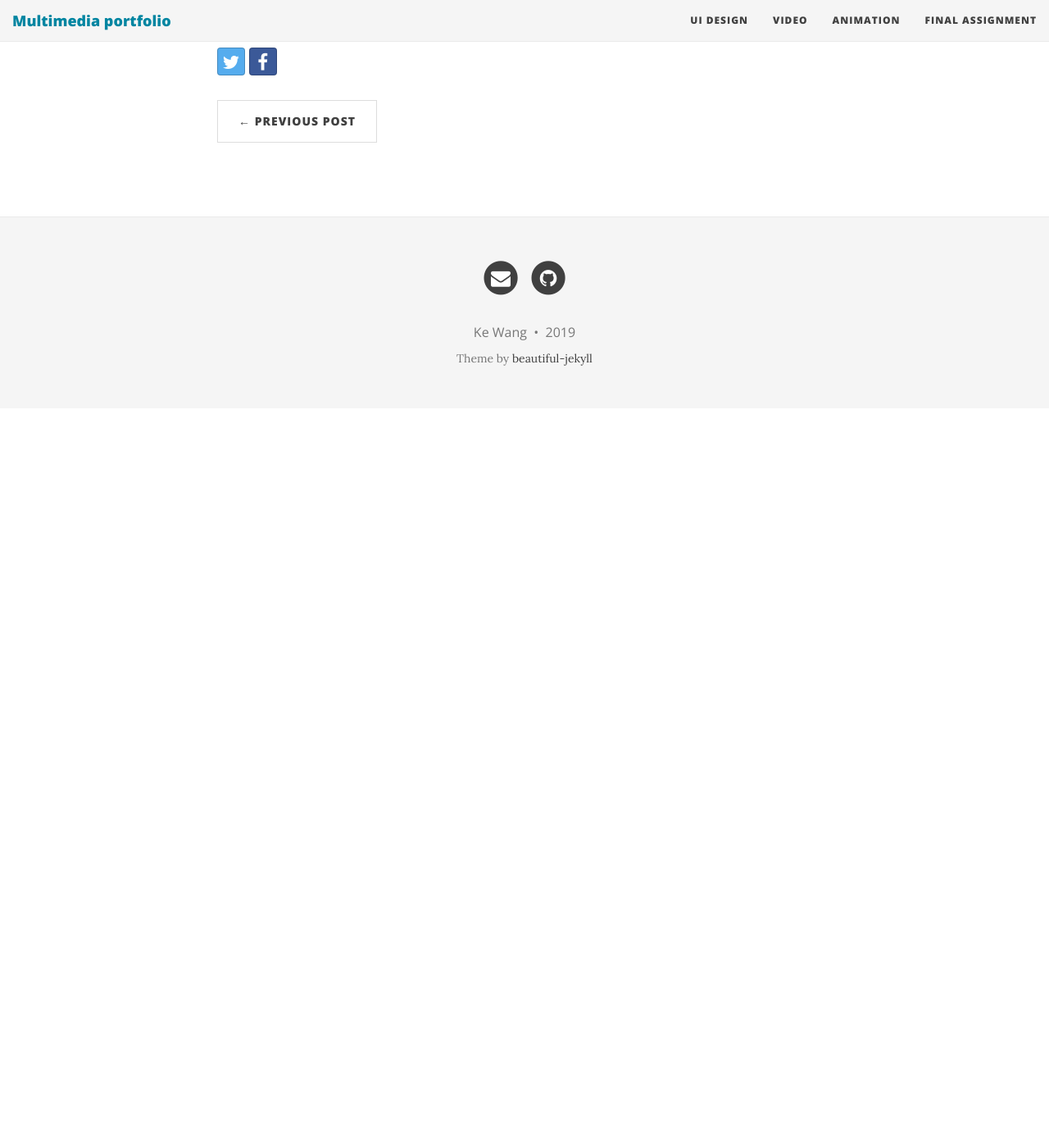
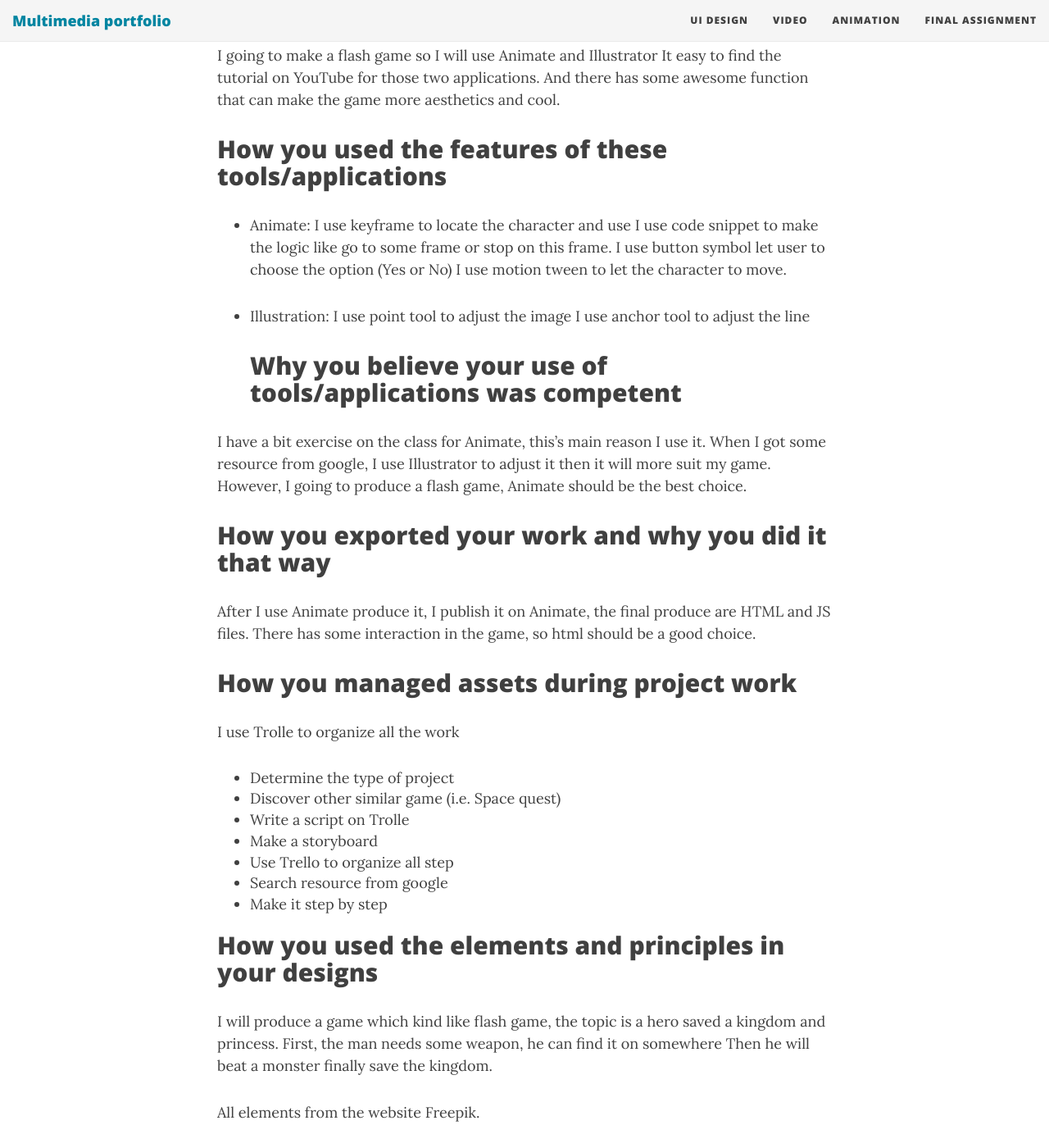
Before and after one commit to jiqi963/Multimedia, a Jekyll site: the page built from _posts/2019-11-15-Final Project.md, in a window 1280 px wide and 1400 px high, scrolled down 270 px. Shown: the whole window at 82% size. Built offline with Jekyll 4.4.1, drawn with Linux system fonts in a browser that asks for light colours; nearby versions of some CDN libraries; before the commit the page ends 900 px from its top, so only the background shows below that; some of the changed text lies outside the part shown.

Commit message:
Done final project

```diff
--- a/_posts/2019-11-15-Final Project.md
+++ b/_posts/2019-11-15-Final Project.md
@@ -4,4 +4,103 @@ title: Final project
 image: /Multimedia/img/stock.jpg
 ---
 
-Final project will show on time
+##	Which tools/applications you used and why
+
+I going to make a flash game so I will use Animate and Illustrator
+It easy to find the tutorial on YouTube for those two applications. And there has some awesome function that can make the game more aesthetics and cool.
+
+## How you used the features of these tools/applications
+
+- Animate:
+I use keyframe to locate the character and use
+I use code snippet to make the logic like go to some frame or stop on this frame.
+I use button symbol let user to choose the option (Yes or No)
+I use motion tween to let the character to move.
+
+- Illustration:
+I use point tool to adjust the image
+I use anchor tool to adjust the line
+
+## Why you believe your use of tools/applications was competent
+
+I have a bit exercise on the class for Animate, this’s main reason I use it.
+When I got some resource from google, I use Illustrator to adjust it then it will more suit my game.
+However, I going to produce a flash game, Animate should be the best choice.
+
+## How you exported your work and why you did it that way
+
+After I use Animate produce it, I publish it on Animate, the final produce are HTML and JS files.
+There has some interaction in the game, so html should be a good choice.
+
+## How you managed assets during project work
+
+I use Trolle to organize all the work
+
+- Determine the type of project
+- Discover other similar game (i.e. Space quest)
+- Write a script on Trolle
+- Make a storyboard
+- Use Trello to organize all step
+- Search resource from google
+- Make it step by step
+
+## How you used the elements and principles in your designs
+
+I will produce a game which kind like flash game, the topic is a hero saved a kingdom and princess.
+First, the man needs some weapon, he can find it on somewhere
+Then he will beat a monster finally save the kingdom.
+
+All elements from the website Freepik.
+
+I thought I can make a more complex loop like IF-ELSE, however, I don't know how it works in the Animate.
+
+## How your designs are consistent with conventions and existing material
+
+Choose same style background
+Did some colour adjustment to make the scenes look more consistent.
+Use background music throughout the game
+
+
+## What decisions you made about aesthetics and user experience
+
+Keep the character’s size suitable
+Have a different end (Multichoice)
+All material has the same style
+Use a comfortable background music
+
+### Organization
+
+![organization](https://github.com/jiqi963/Multimedia/blob/master/img/organization.png?raw=true)
+
+
+### StoryBoard
+
+![StoryBoard1](https://github.com/jiqi963/Multimedia/blob/master/img/Storyboard1.png?raw=true)
+![StoryBoard2](https://github.com/jiqi963/Multimedia/blob/master/img/Storyboard2.png?raw=true)
+
+
+### Research
+
+![research1](https://github.com/jiqi963/Multimedia/blob/master/img/research1.png?raw=true)
+![research2](https://github.com/jiqi963/Multimedia/blob/master/img/research2.png?raw=true)
+![research3](https://github.com/jiqi963/Multimedia/blob/master/img/research3.png?raw=true)
+![research4](https://github.com/jiqi963/Multimedia/blob/master/img/research4.png?raw=true)
+![research5](https://github.com/jiqi963/Multimedia/blob/master/img/research5.png?raw=true)
+![research6](https://github.com/jiqi963/Multimedia/blob/master/img/research6.png?raw=true)
+![research7](https://github.com/jiqi963/Multimedia/blob/master/img/research7.png?raw=true)
+
+
+### Evidence
+
+![logic](https://github.com/jiqi963/Multimedia/blob/master/img/logic.png?raw=true)
+![move](https://github.com/jiqi963/Multimedia/blob/master/img/move.png?raw=true)
+![move2](https://github.com/jiqi963/Multimedia/blob/master/img/move2.png?raw=true)
+![UseAI](https://github.com/jiqi963/Multimedia/blob/master/img/UseAI.png?raw=true)
+![layout](https://github.com/jiqi963/Multimedia/blob/master/img/Layouts.png?raw=true)
+
+#### Recourse
+Free illustrator
+http://www.freepik.com
+
+YouTube Tutorial
+https://www.youtube.com/watch?v=yVcZXW80GKA
```
Also changed, not shown: img/Layouts.png (added), img/Storyboard1.png (added), img/Storyboard2.png (added), img/UseAI.png (added), img/logic.png (added), img/move.png (added), img/move2.png (added), img/organization.png (added), img/research1.png (added), img/research2.png (added), img/research3.png (added), img/research4.png (added), img/research5.png (added), img/research6.png (added), 1 more files.
